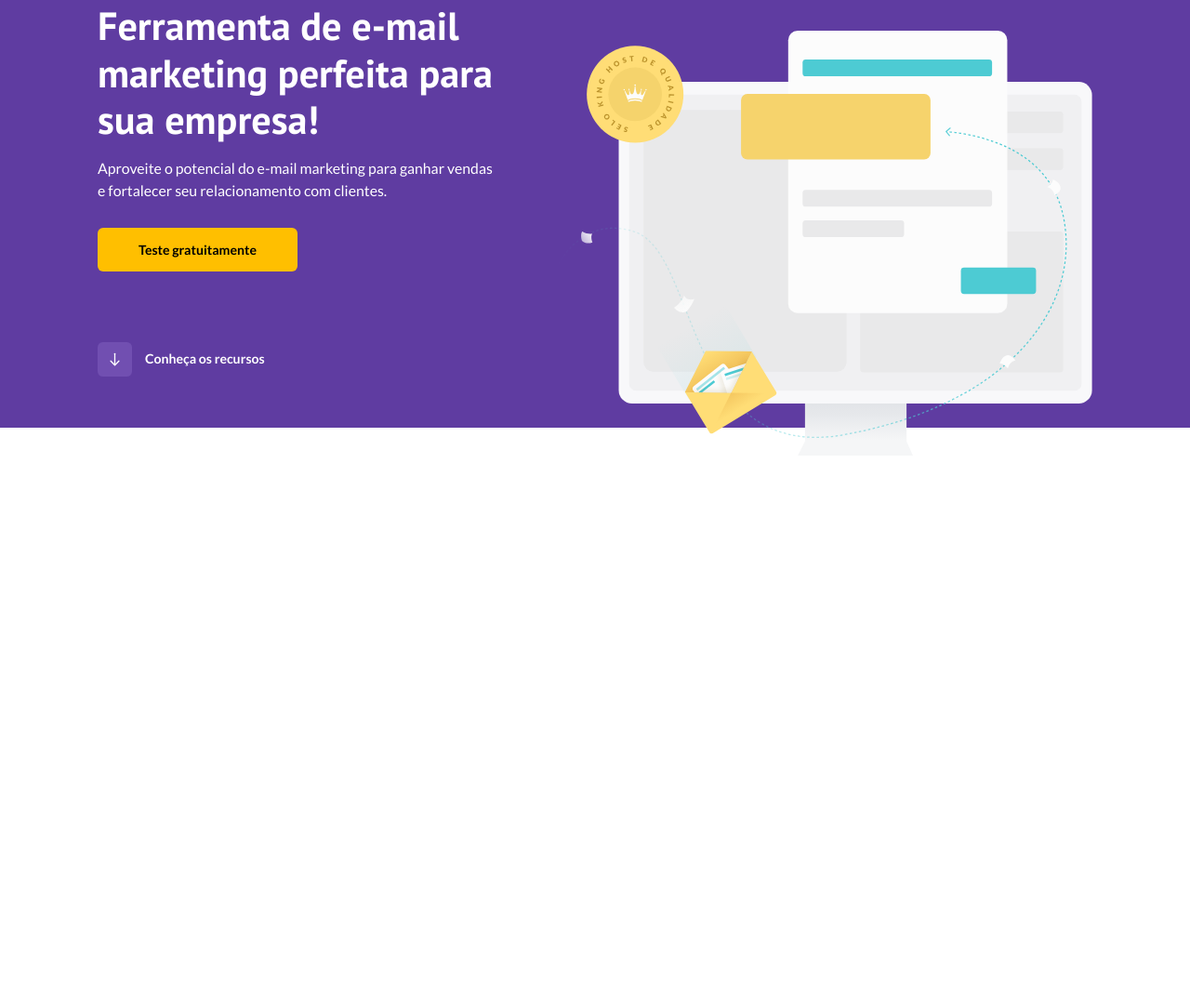
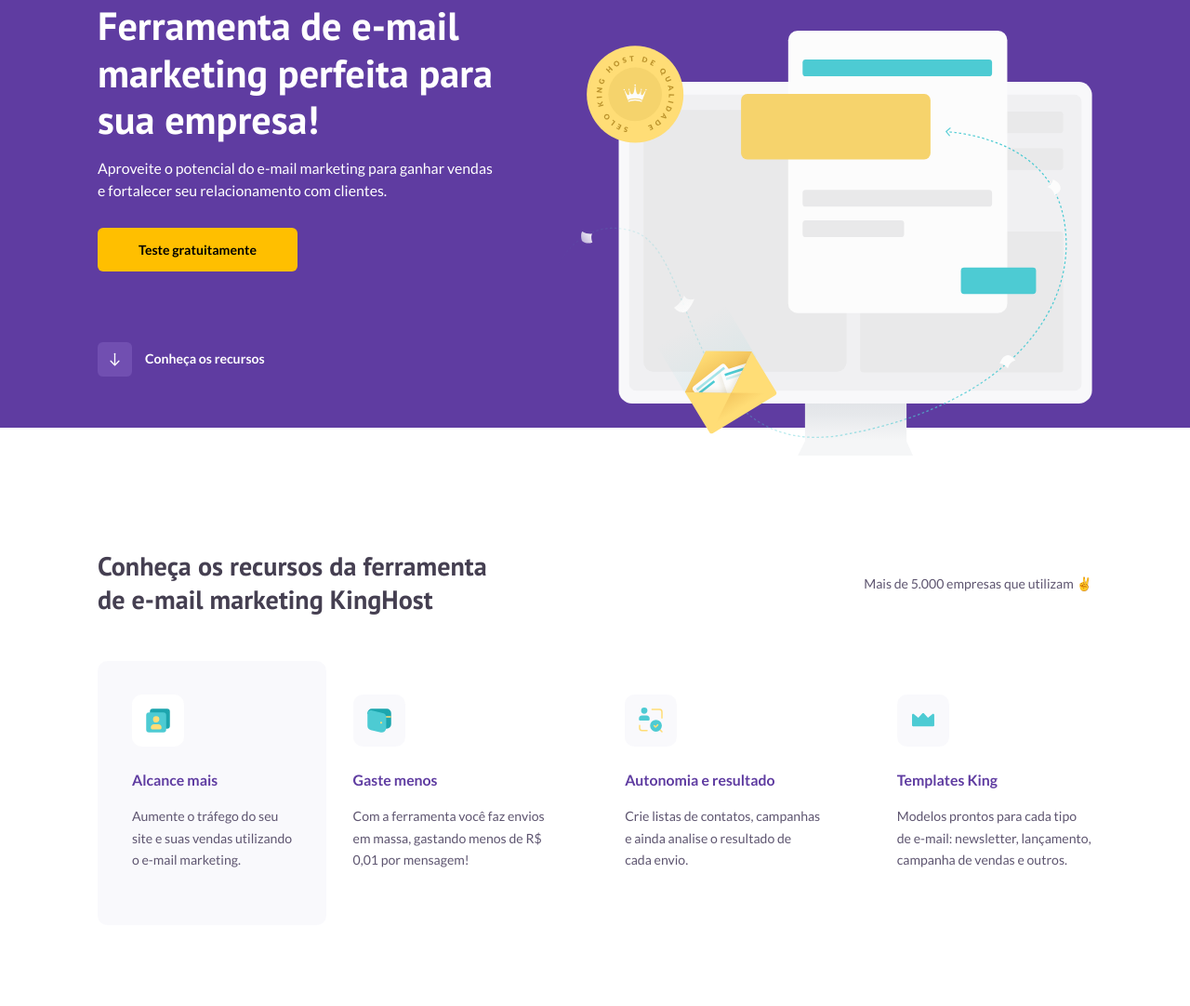
Before and after one commit to eurcvf/kinghost, a plain HTML site: page index.html in a window 1280 px wide. Shown: the part 136-1218 px from the top of the page at 93% size. Before the commit the page ends 800 px from the top, so only its background shows below. Drawn offline with Linux system fonts and the light colour scheme.

Commit message:
Adicionado sessão resources ao projeto

```diff
--- a/index.html
+++ b/index.html
@@ -59,6 +59,59 @@
       </div>
     </div>
   </section>
+
+  <!-- Section Resources  -->
+  <section class="s-resources">
+    <div class="container">
+      <div class="top">
+        <h2>Conheça os recursos da ferramenta de e-mail marketing KingHost</h2>
+        <p>Mais de 5.000 empresas que utilizam ✌️</p>
+      </div>
+      <div class="content">
+        <div class="card-featured">
+          <li>
+            <div class="icon">
+              <img src="./img/icon-alcance.svg" alt="Ícone Alcance">
+            </div>
+            <div class="info">
+              <h4>Alcance mais</h4>
+              <p>Aumente o tráfego do seu site e suas vendas utilizando o e-mail marketing.</p>
+            </div>
+          </li>
+        </div>
+        <ul>
+          <li>
+            <div class="icon">
+              <img src="./img/icon-gaste-menos.svg" alt="Ícone Gaste Menos">
+            </div>
+            <div class="info">
+              <h4>Gaste menos</h4>
+              <p>Com a ferramenta você faz envios em massa, gastando menos de
+                R$ 0,01 por mensagem!</p>
+            </div>
+          </li>
+          <li>
+            <div class="icon">
+              <img src="./img/icon-autonomia.svg" alt="Ícone Autonomia">
+            </div>
+            <div class="info">
+              <h4>Autonomia e resultado</h4>
+              <p>Crie listas de contatos, campanhas e ainda analise o resultado de cada envio.</p>
+            </div>
+          </li>
+          <li>
+            <div class="icon">
+              <img src="./img/icon-coroa.svg" alt="Ícone C">
+            </div>
+            <div class="info">
+              <h4>Templates King</h4>
+              <p>Modelos prontos para cada tipo de e-mail: newsletter, lançamento, campanha de vendas e outros.</p>
+            </div>
+          </li>
+        </ul>
+      </div>
+    </div>
+  </section>
 </body>
 
 </html>
--- a/scss/_home.scss
+++ b/scss/_home.scss
@@ -105,3 +105,85 @@
     }
   }
 }
+
+.s-resources {
+  padding-top: 14.9rem;
+  padding-bottom: 9.9rem;
+
+  .top {
+    @include flex(row, center, space-between);
+    margin-bottom: 5.3rem;
+
+    h2 {
+      max-width: 50.2rem;
+      font-family: 'PT Sans', sans-serif;
+      font-weight: bold;
+      font-size: 3.2rem;
+      line-height: 130%;
+      color: $gray-01;
+    }
+
+    p {
+      font-size: 1.6rem;
+      font-weight: 500;
+      line-height: 150%;
+      color: $gray-02;
+    }
+  }
+
+  .content {
+    @include flex(row, flex-start, space-between);
+
+    .icon {
+      @include flex(row, center, center);
+      width: 6.4rem;
+      height: 6.4rem;
+      background-color: rgba(197, 190, 220, 0.1);
+      border-radius: 1.2rem;
+      margin-bottom: 3rem;
+    }
+
+    .info {
+      max-width: 23.9rem;
+
+      h4 {
+        font-weight: bold;
+        font-size: 1.8rem;
+        line-height: 2.2rem;
+        color: $purple;
+        margin-bottom: 2rem;
+      }
+
+      p {
+        color: $gray-02;
+        font-size: 1.6rem;
+        font-weight: 400;
+        line-height: 165%;
+      }
+    }
+
+    .card-featured {
+      width: 28rem;
+      height: 32.3rem;
+      background: rgba(197, 190, 220, 0.1);
+      border-radius: 1.2rem;
+      padding-top: 4.1rem;
+      padding-left: 4.2rem;
+
+      .icon {
+        background-color: $white;
+      }
+
+      .info {
+        max-width: 20.4rem;
+      }
+    }
+
+    ul {
+      width: 100%;
+      max-width: 90.4rem;
+      @include flex(row, flex-start, space-between);
+      margin-top: 4.1rem;
+    }
+  }
+}
```
Also changed, not shown: css/main.min.css, img/icon-alcance.svg (added), img/icon-autonomia.svg (added), img/icon-coroa.svg (added), img/icon-gaste-menos.svg (added), 1 other file.
